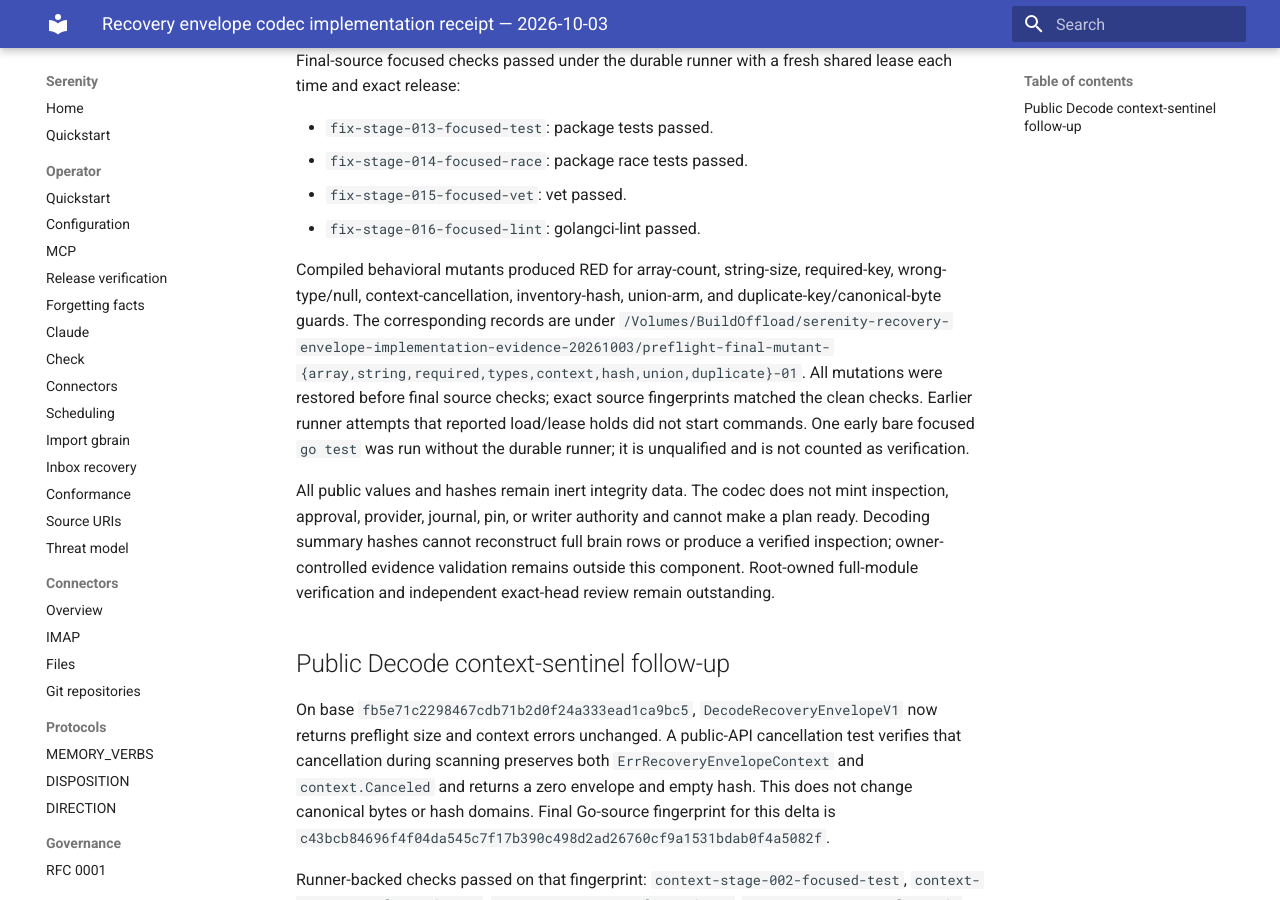
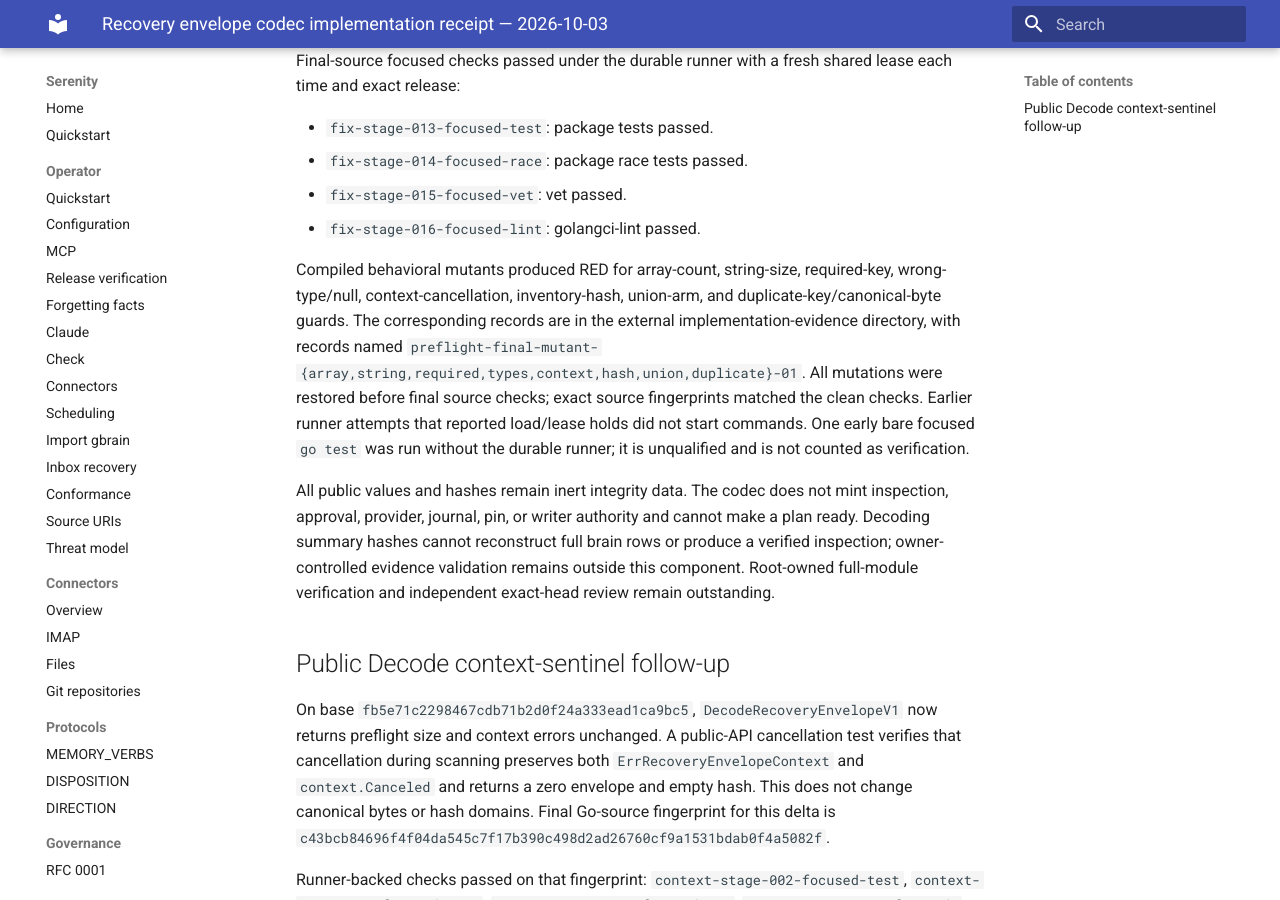
Before and after one commit to sirerun/serenity, an MkDocs documentation site: the page built from docs/plans/recovery-envelope-implementation-receipt-2026-10-03.md, in a window 1280 px wide and 900 px high, scrolled down 759 px. Built offline with MkDocs 1.6.1 and Material for MkDocs 9.7.7, drawn with Linux system fonts in a browser that asks for light colours.

Commit message:
Keep local evidence location out of public envelope receipt

```diff
--- a/docs/plans/recovery-envelope-implementation-receipt-2026-10-03.md
+++ b/docs/plans/recovery-envelope-implementation-receipt-2026-10-03.md
@@ -13,7 +13,7 @@ Final-source focused checks passed under the durable runner with a fresh shared
 - `fix-stage-015-focused-vet`: vet passed.
 - `fix-stage-016-focused-lint`: golangci-lint passed.
 
-Compiled behavioral mutants produced RED for array-count, string-size, required-key, wrong-type/null, context-cancellation, inventory-hash, union-arm, and duplicate-key/canonical-byte guards. The corresponding records are under `/Volumes/BuildOffload/serenity-recovery-envelope-implementation-evidence-20261003/preflight-final-mutant-{array,string,required,types,context,hash,union,duplicate}-01`. All mutations were restored before final source checks; exact source fingerprints matched the clean checks. Earlier runner attempts that reported load/lease holds did not start commands. One early bare focused `go test` was run without the durable runner; it is unqualified and is not counted as verification.
+Compiled behavioral mutants produced RED for array-count, string-size, required-key, wrong-type/null, context-cancellation, inventory-hash, union-arm, and duplicate-key/canonical-byte guards. The corresponding records are in the external implementation-evidence directory, with records named `preflight-final-mutant-{array,string,required,types,context,hash,union,duplicate}-01`. All mutations were restored before final source checks; exact source fingerprints matched the clean checks. Earlier runner attempts that reported load/lease holds did not start commands. One early bare focused `go test` was run without the durable runner; it is unqualified and is not counted as verification.
 
 All public values and hashes remain inert integrity data. The codec does not mint inspection, approval, provider, journal, pin, or writer authority and cannot make a plan ready. Decoding summary hashes cannot reconstruct full brain rows or produce a verified inspection; owner-controlled evidence validation remains outside this component. Root-owned full-module verification and independent exact-head review remain outstanding.
 
```
